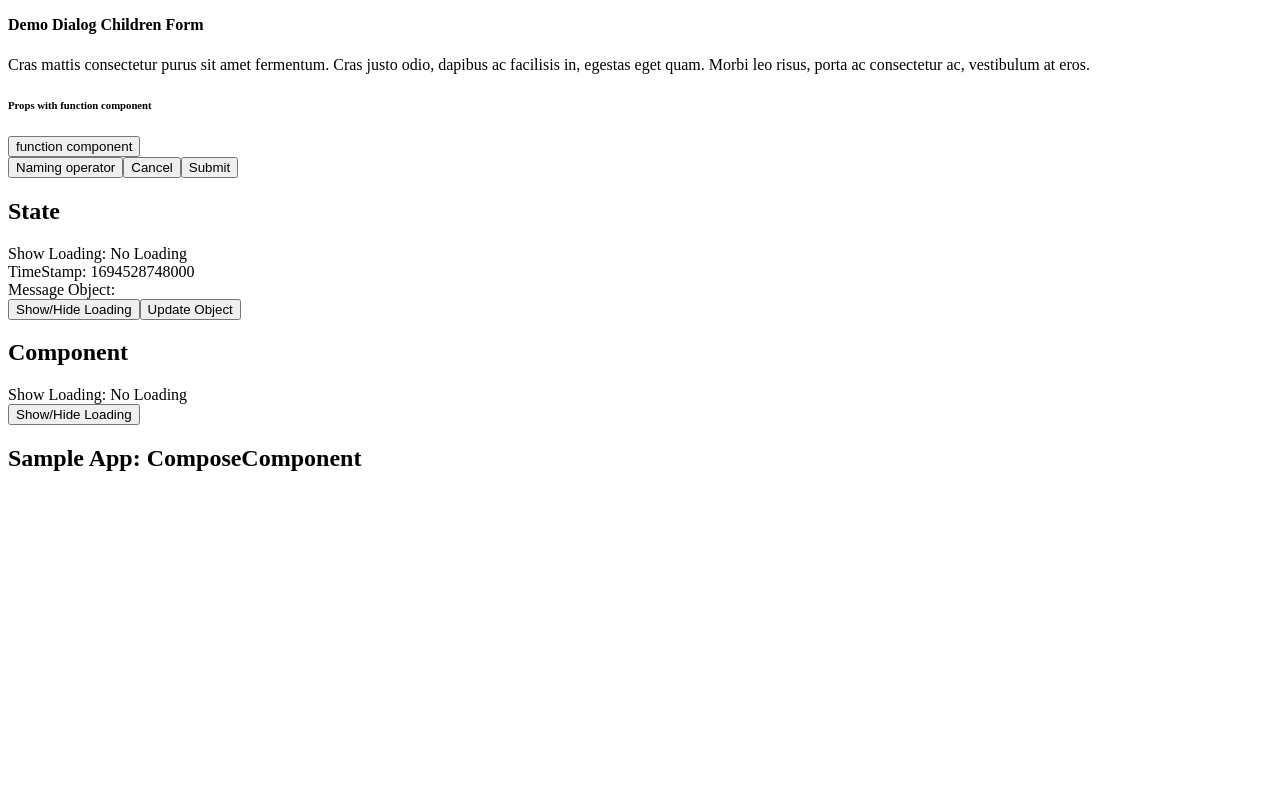
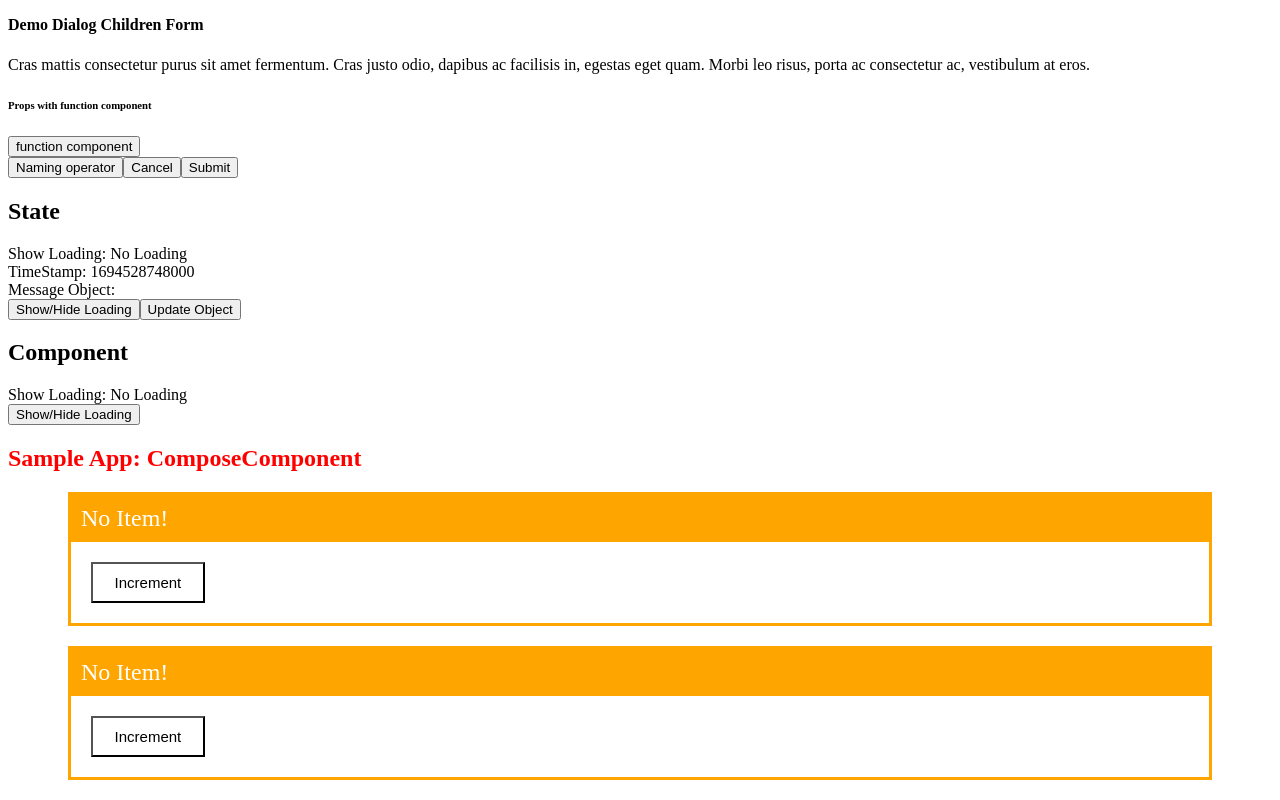
Before and after one commit to DongNguyenVan1010/ReactJSofTony, a React (Vite) app: page / in a window 1280 px wide. Shown: the part 442-1242 px from the top of the page. Before the commit the page ends 934 px from the top, so only its background shows below. Built offline with nearby package versions, Linux system fonts and the light colour scheme.

Commit message:
push code

```diff
--- a/package.json
+++ b/package.json
@@ -23,6 +23,6 @@
     "eslint-plugin-react": "^7.32.2",
     "eslint-plugin-react-hooks": "^4.6.0",
     "eslint-plugin-react-refresh": "^0.4.3",
-    "vite": "^4.4.5"
+    "vite": "^4.4.9"
   }
 }
--- a/src/App.jsx
+++ b/src/App.jsx
@@ -4,11 +4,12 @@ import Props from "./pages/Props";
 import State from "./pages/State";
 import Component from "./pages/Component";
 import ComposeComponent from './pages/ComposeComponent';
+import ItemBox from './components/ItemBox';
 
 // react component or function react component
 function App() {
   // states
-  const [forceUpdate, setForceUpdate] = React.useState(Date.now()); // local variable
+  const [ forceUpdate, setForceUpdate ] = React.useState(Date.now()); // local variable
   // variables
   const sum = 1 + 2;
   const spreadBook = {
@@ -17,38 +18,44 @@ function App() {
   }
 
   // expression
-  const expressionJSX = <h1>I love JS {Date.now()}</h1> // JSX
+  const expressionJSX = <h1>I love JS { Date.now() }</h1> // JSX
 
   // JSX
   return (
     // React Fragment
     <>
-      <div>Sum: {sum} </div>
+      <div>Sum: { sum } </div>
       <br />
-      Plus: {forceUpdate}
+      Plus: { forceUpdate }
       <button
         type="button"
-        onClick={() => {
+        onClick={ () => {
           setForceUpdate(Date.now())
-        }}
+        } }
       >
         Force Update
-      </button> <br/>
-      <div>Express: {1 + 22}</div> <br/>
-      {expressionJSX}
+      </button> <br />
+      <div>Express: { 1 + 22 }</div> <br />
+      { expressionJSX }
 
-      {/* element must be closed */}
+      {/* element must be closed */ }
       <input type="text" />
       <div />
 
 
-      <Props firstName="tony" lastName="nguyen" age={20} {...spreadBook} />
+      <Props firstName="tony" lastName="nguyen" age={ 20 } { ...spreadBook } />
 
-      <State key={forceUpdate} />
+      <State key={ forceUpdate } />
 
       <Component />
 
       <ComposeComponent />
+
+
+
+      <ItemBox />
+      <ItemBox />
+
     </>
   )
 }
--- /dev/null
+++ b/src/components/ItemBox.jsx
@@ -0,0 +1,25 @@
+import React from 'react'
+import TitleItemBox from './TitleItemBox'
+
+export default function ItemBox() {
+
+
+
+    const flexStyle = {
+        // display: "flex",
+        // alignItems: "center",
+        // justifyContent: "center",
+        margin: "0 60px 20px 60px",
+    }
+
+    return (
+        <>
+            <div className='box' style={ flexStyle }>
+                <TitleItemBox>
+
+                </TitleItemBox>
+            </div>
+
+        </>
+    )
+}
--- /dev/null
+++ b/src/components/TitleItemBox.jsx
@@ -0,0 +1,69 @@
+import React, { useState } from 'react'
+
+export default function TitleItemBox({ buttonTitle = 'No Item!', children }) {
+
+    const titleItemStyle = {
+        backgroundColor: "orange",
+        color: "white",
+        fontSize: "24px",
+        padding: "10px",
+        width: "100%"
+    }
+
+    const boxStyle = {
+        display: "flex",
+        // alignItems: "center",
+        // justifyContent: "center",
+
+    }
+
+    const wrapStyle = {
+        flexDirection: "column",
+        borderStyle: "solid",
+        borderColor: "orange"
+    }
+    const buttonItemStyle = {
+        padding: "10px 12px",
+        fontSize: "15px",
+        backgroundColor: "white",
+        color: "black",
+        cursor: "pointer",
+        width: "10%",
+        margin: " 20px"
+    }
+    const [ increment, setIncrement ] = useState(0)
+    const [ isHover, setIsHover ] = useState(false)
+
+    const handleHover = () => {
+        setIsHover(true)
+    }
+    const handleNotHover = () => {
+        setIsHover(false)
+    }
+
+
+    const onIncrement = () => {
+        setIncrement(increment + 1)
+        console.log('increment', increment)
+    }
+    return (
+        <>
+            <div className='wrap' style={ wrapStyle }>
+
+                <div style={ boxStyle }>{ increment == 0 ?
+                    <span style={ titleItemStyle }>{ buttonTitle }</span>
+                    :
+                    <span style={ titleItemStyle }>{ increment } Items!</span>
+
+                }
+                </div>
+
+
+                <button onMouseEnter={ handleHover } onMouseLeave={ handleNotHover } style={ buttonItemStyle } onClick={ onIncrement }>Increment</button>
+
+
+            </div>
+        </>
+
+    )
+}
--- a/src/pages/ComposeComponent.jsx
+++ b/src/pages/ComposeComponent.jsx
@@ -3,7 +3,7 @@ import React from 'react'
 function ComposeComponent() {
   return (
     <div>
-      <h2>Sample App: ComposeComponent</h2>
+      <h2 style={ { color: "red" } }>Sample App: ComposeComponent</h2>
     </div>
   )
 }
```
Also changed, not shown: 2 other files (tests, documents, lock files or other folders).
